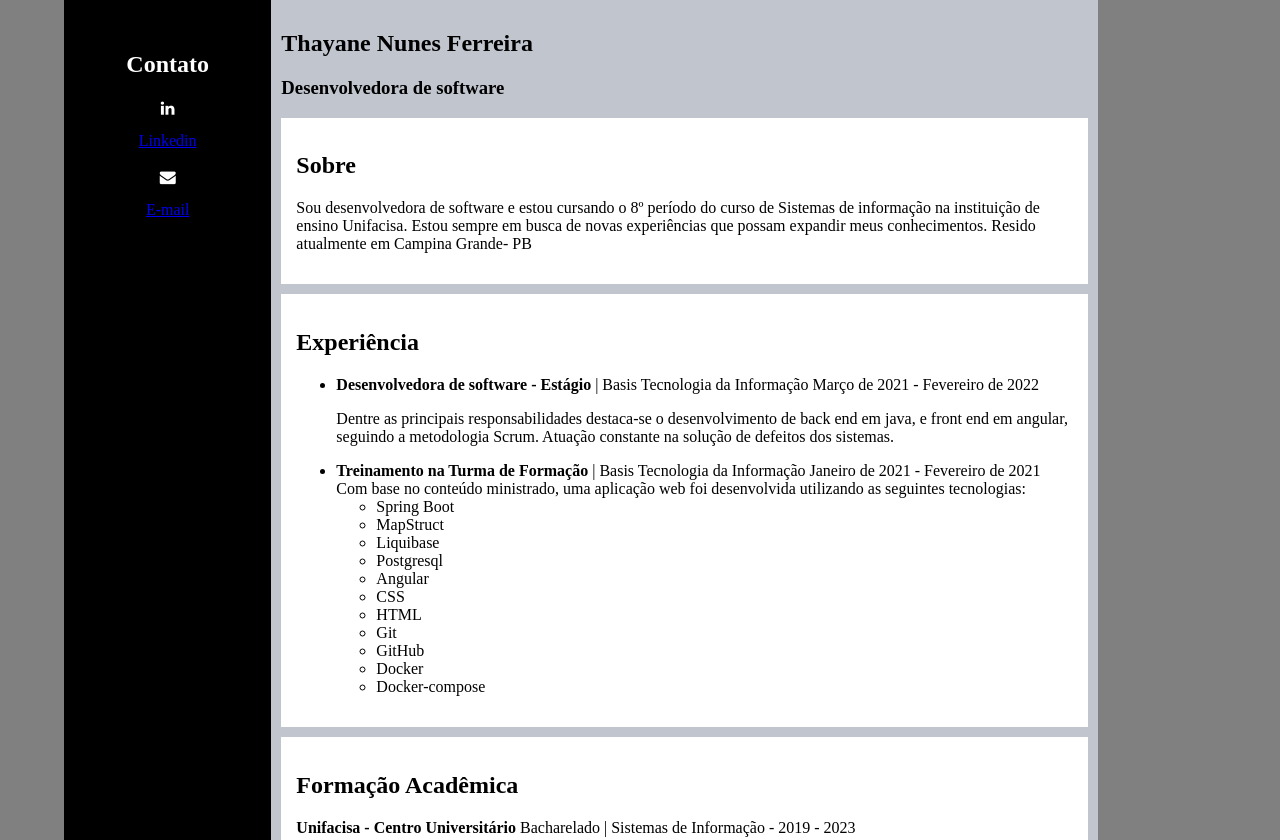
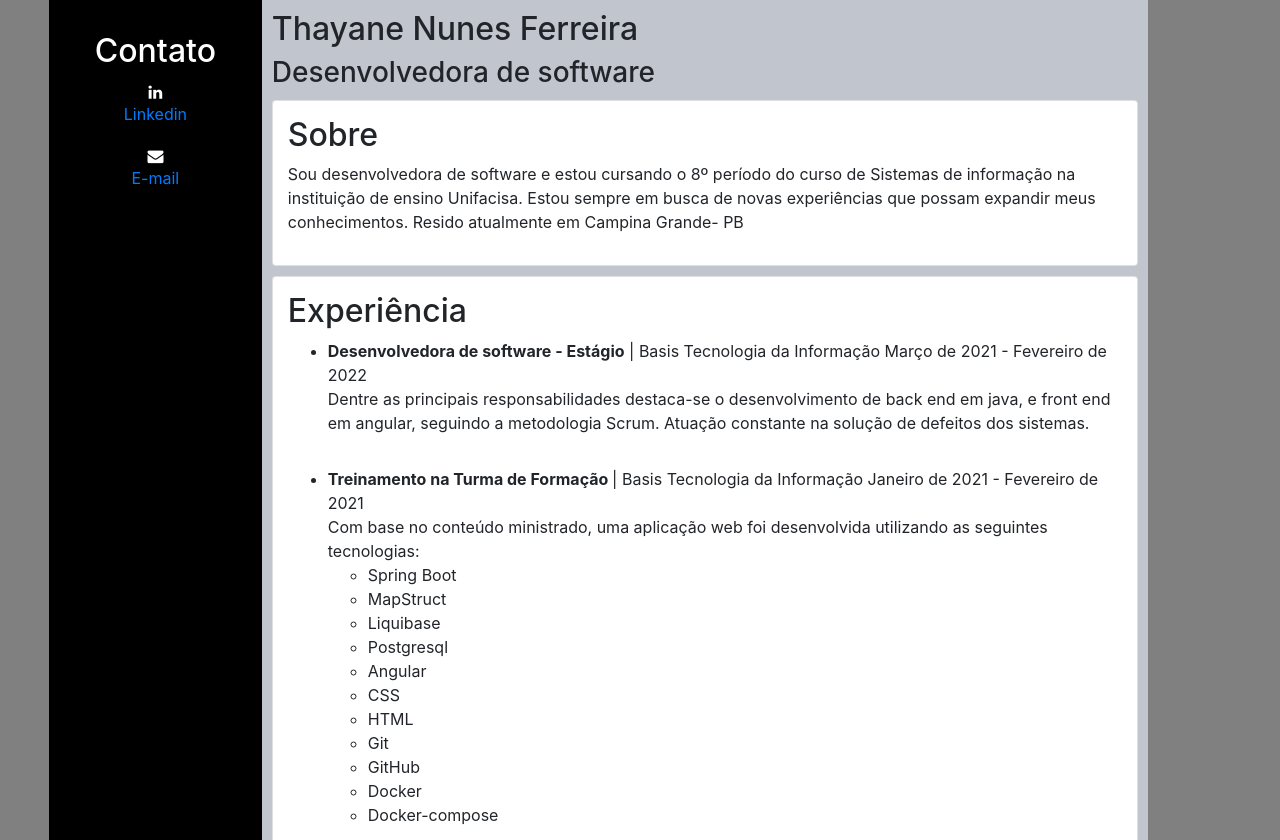
Before and after one commit to thayanenns/www-estudos, a plain HTML site: page curriculo/index.html in a window 1280 px wide. Shown: the top 840 px of the page. Drawn offline with nearby package versions, Linux system fonts and the light colour scheme.

Commit message:
Início da implementação do currículo com bootstrap

```diff
--- a/curriculo/index.html
+++ b/curriculo/index.html
@@ -6,17 +6,19 @@
     <title>Currículo - Thayane Nunes</title>
     <meta name='viewport' content='width=device-width, initial-scale=1'>
     <link rel='stylesheet' href='https://cdnjs.cloudflare.com/ajax/libs/font-awesome/4.7.0/css/font-awesome.min.css'>
+    <link rel="stylesheet" href="https://cdn.jsdelivr.net/npm/bootstrap@4.4.1/dist/css/bootstrap.min.css" integrity="sha384-Vkoo8x4CGsO3+Hhxv8T/Q5PaXtkKtu6ug5TOeNV6gBiFeWPGFN9MuhOf23Q9Ifjh" crossorigin="anonymous">
 </head>
 <body>
     <div id="container">
-        <div id="lateral">
-            <div id="info" class="email-link">
+        <div class="row">
+                <div id="lateral" >
+            <div id="info" class="email-link" class="col-md-">
                 <h2>Contato</h2>
                 <i class="fa fa-linkedin"></i><p><a href="https://www.linkedin.com/in/thayane-ferreira-9b5b30175" target="_blank"> Linkedin</a></p>
                 <i class="fa fa-envelope"></i><p><a href="mailto:thayane.ferreira@maisunifacisa.com.br" target="_blank"> E-mail</a></p>
             </div>
         </div>
-        <div id="conteudo">
+        <div id="conteudo" class="col-9">
             <h2>Thayane Nunes Ferreira</h2>
             <h3>Desenvolvedora de software</h3>
             <div class="card">
```
